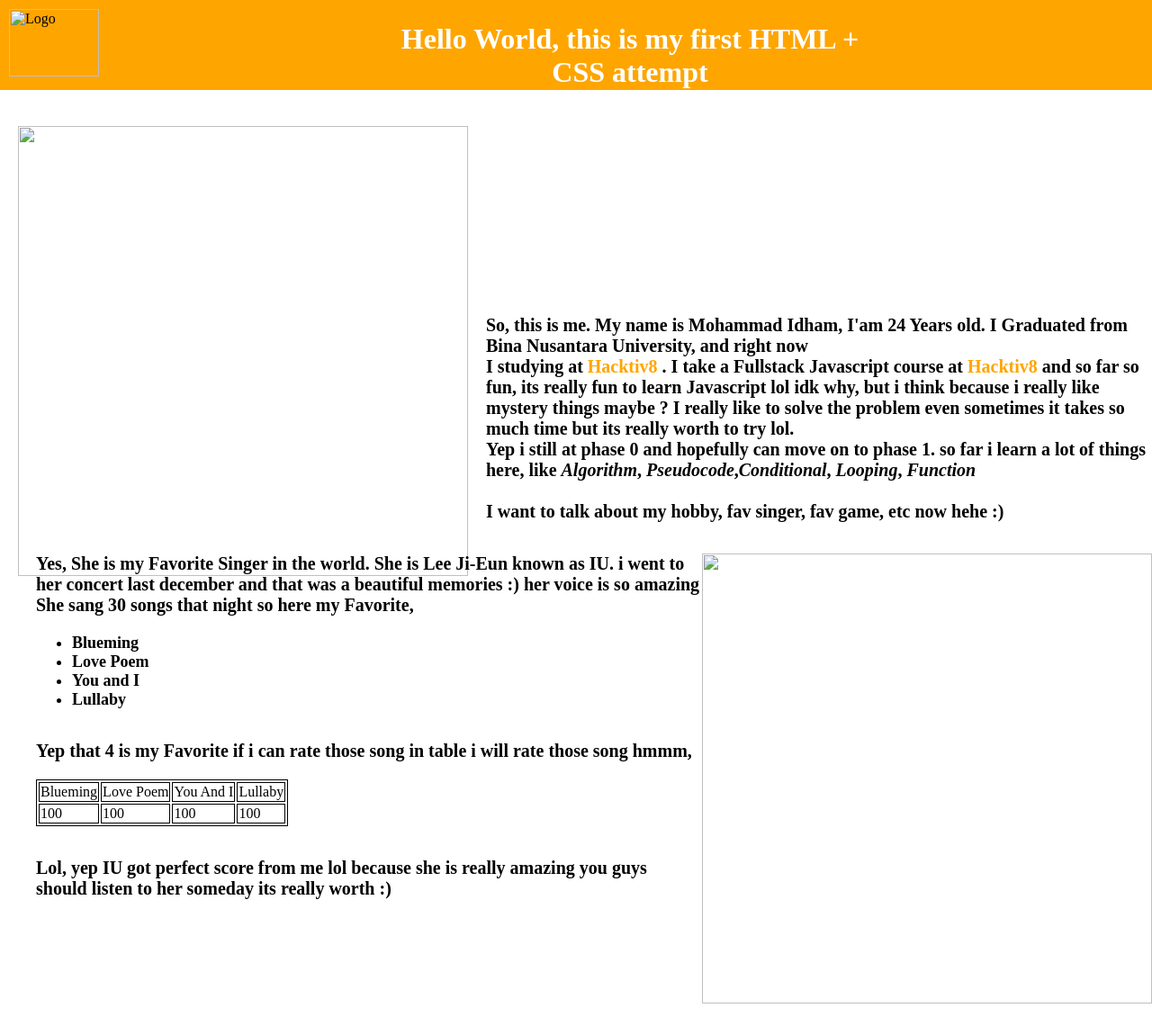
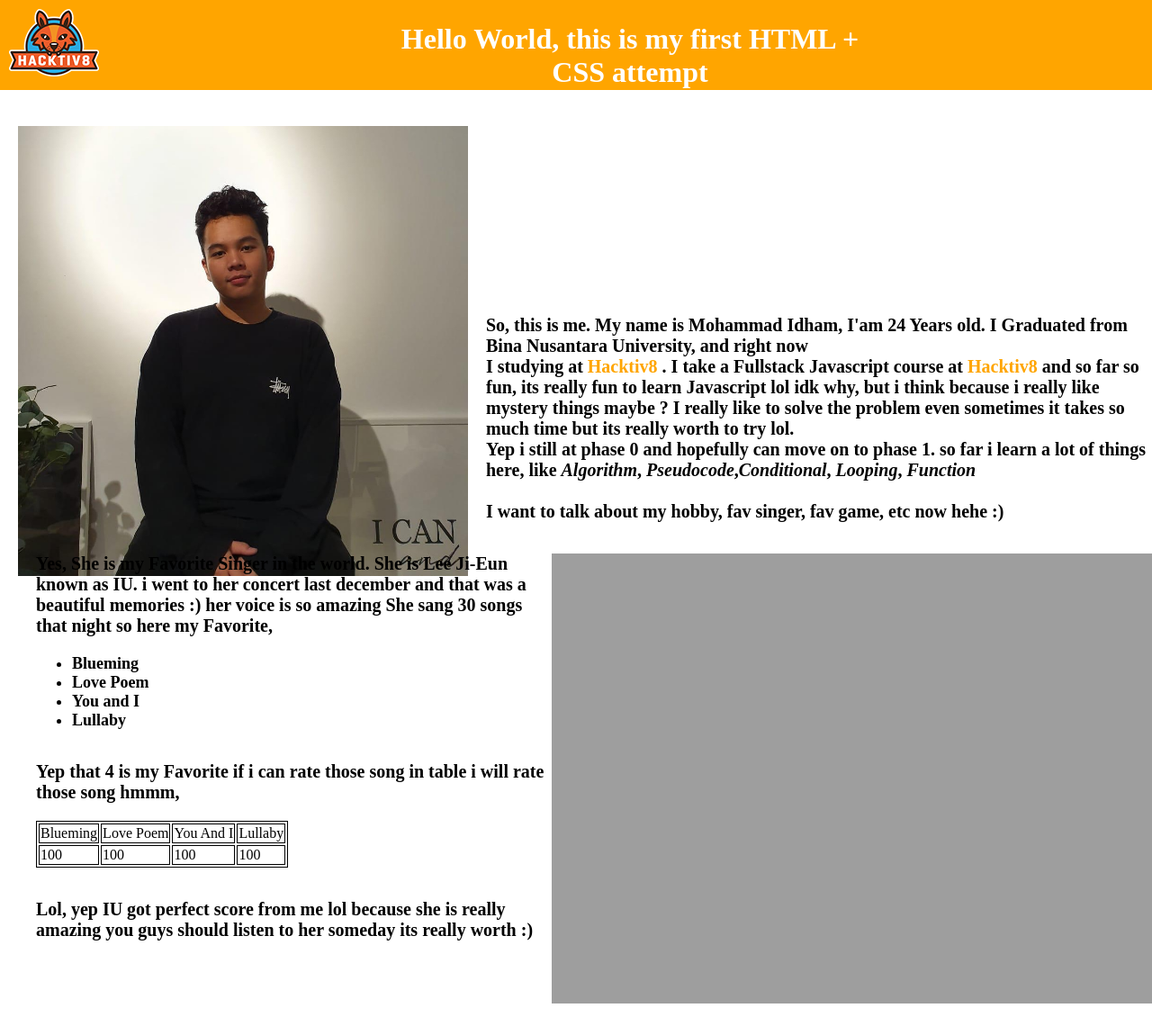
Before and after one commit to midham14/idham-htmlcssattempt, a plain HTML site: page index.html in a window 1280 px wide. Shown: the whole page at 90% size. Drawn offline with Linux system fonts and the light colour scheme; the site is published under a folder, as on GitHub Pages, so addresses that start at the root find nothing.

Commit message:
coba test gambar yang ilang

```diff
--- a/index.html
+++ b/index.html
@@ -4,12 +4,12 @@
     </head>
     <body>
         <header>
-            <img src="/img/164-1640320_hacktiv8-logo.png" alt="Logo" width="100px" height="75px">
+            <img src="./img/164-1640320_hacktiv8-logo.png" alt="Logo" width="100px" height="75px">
             <h1>Hello World, this is my first HTML + CSS attempt</h1>
         </header>
 
         <div class="section-1">
-            <img src="/img/IMG_20200228_125951_891.jpg" alt="" height="500px">
+            <img src="./img/IMG_20200228_125951_891.jpg" alt="" height="500px">
             <p>So, this is me. My name is Mohammad Idham, I'am 24 Years old. I Graduated from Bina Nusantara University, and right now <br>
                 I studying at <span style="color: orange;">Hacktiv8</span> . I take a Fullstack Javascript course at <span style="color: orange;">Hacktiv8</span>
                 and so far so fun, its really fun to learn Javascript lol idk why, but i think because i really like mystery things maybe ? I really like to solve the
@@ -49,7 +49,7 @@
             <p>Lol, yep IU got perfect score from me lol because she is really amazing you guys should listen to her someday its really worth :)</p>
             </div>
 
-            <img src="/img/IMG_20191231_191329_433.jpg" alt="" height="500">
+            <img src="./img/IMG_20191231_191329_433.jpg" alt="" height="500">
         </div>
 
     </body>
```
